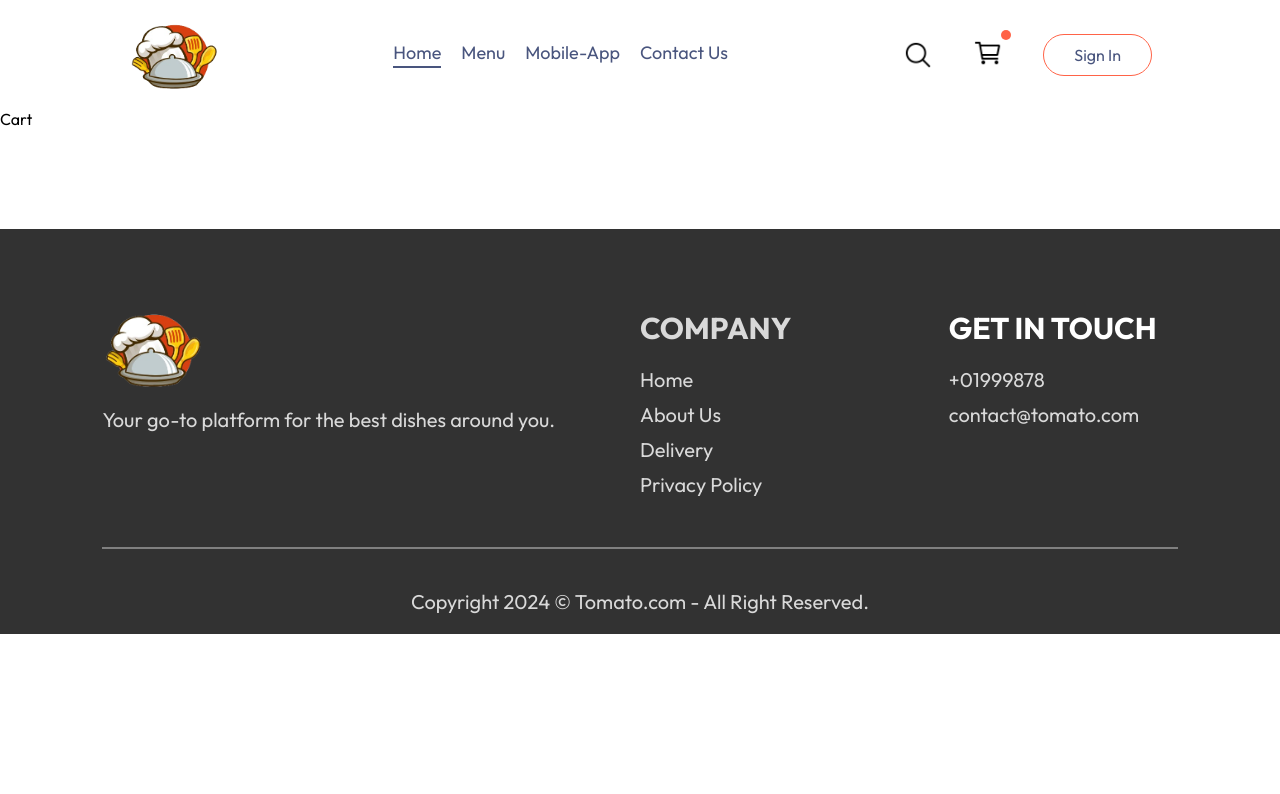
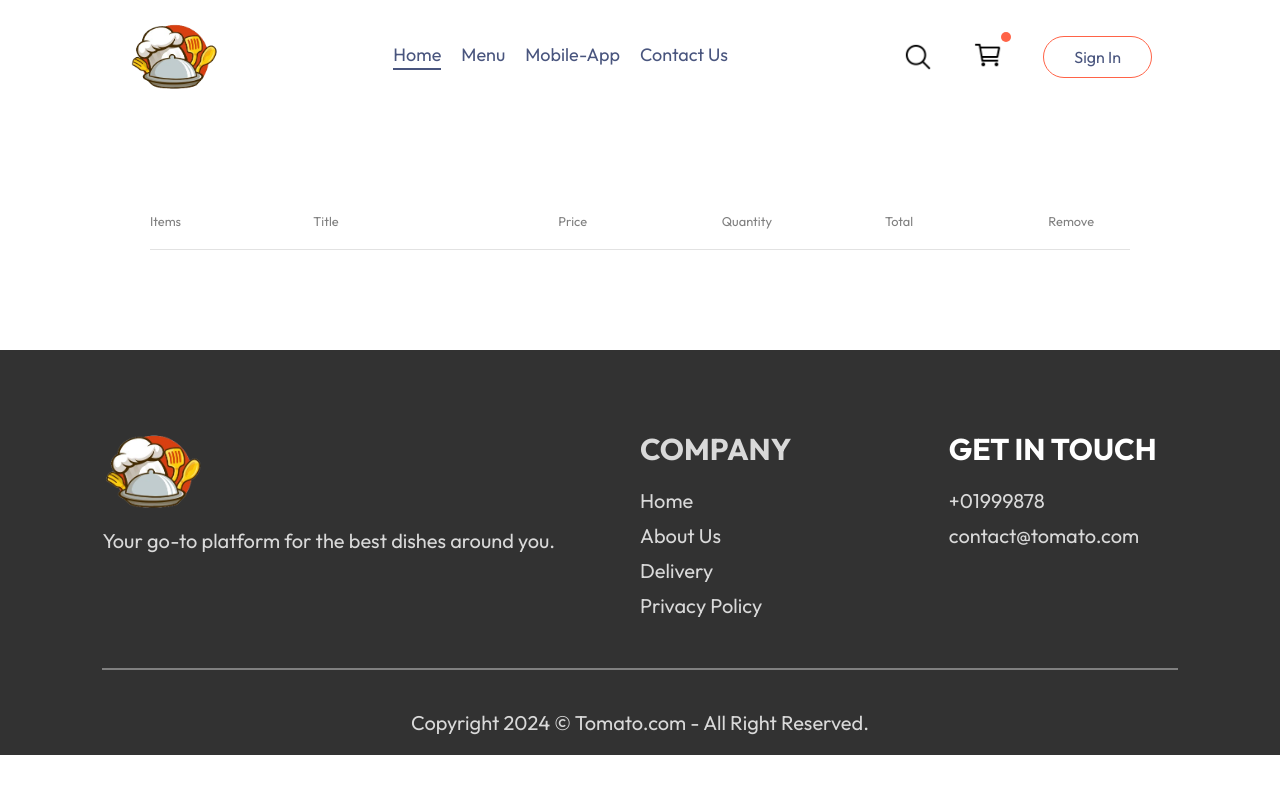
Before and after one commit to Rushali5656/food-del, a React (Vite) app: page /cart in a window 1280 px wide. Shown: the top 794 px of the page. Built offline with nearby package versions, Linux system fonts and the light colour scheme.

Commit message:
cart page

```diff
--- a/src/App.jsx
+++ b/src/App.jsx
@@ -2,11 +2,12 @@
 import Navbar from './components/Navbar/Navbar'
 import { Route, Routes } from 'react-router-dom'
 import Home from './pages/Home/Home'
-import Cart from './pages/Cart/Cart'
+
 import PlaceOrder from './pages/PlaceOrder/PlaceOrder'
 import Footer from './components/Footer/Footer'
 import { useState } from 'react'
 import LoginPopup from './components/LoginPopup/LoginPopup'
+import Cart from './components/Cart/Cart'
 
 function App() {
   const[showLogin,setShowLogin]=useState(false)
--- a/src/assets/assets.js
+++ b/src/assets/assets.js
@@ -10,6 +10,7 @@ import plus from "./plus.png";
 import minus from "./minus.png";
 import google from "./google.png";
 import app from "./app.png";
+import cross from "./cross.png";
 export const assets = {
   food,
   cart,
@@ -19,6 +20,7 @@ export const assets = {
   minus,
   google,
   app,
+  cross,
 };
 export const menu_list = [
   { menu_name: "Salad", menu_image: sandwich },
--- /dev/null
+++ b/src/components/Cart/Cart.css
@@ -0,0 +1,26 @@
+.cart {
+  margin-top: 100px;
+  padding: 0px 150px;
+}
+.cart-items-title {
+  display: grid;
+  grid-template-columns: 1fr 1.5fr 1fr 1fr 1fr 0.5fr;
+  align-items: center;
+  color: grey;
+  font-size: max(1vw, 12px);
+}
+.cart-items-item {
+  margin: 10px 0px;
+  color: black;
+}
+.cart-items-item img {
+  width: 50px;
+}
+.cart hr {
+  height: 1px;
+  background-color: #e2e2e2;
+  border: none;
+}
+.cart-items-item .cross {
+  cursor: pointer;
+}
--- /dev/null
+++ b/src/components/Cart/Cart.jsx
@@ -0,0 +1,45 @@
+// import React from 'react'
+import { useContext } from "react";
+import "./Cart.css"
+import { StoreContext } from "../../context/StoreContext";
+
+const Cart = () => {
+    const {cartItems,food_list,removeFromCart}=useContext(StoreContext);
+
+  return (
+    <div className="cart">
+        <div className="cart-items"><div className="cart-items-title"><p>Items</p>
+        <p>Title</p>
+        <p>Price</p>
+        <p>Quantity</p>
+        <p>Total</p>
+        <p>Remove</p>
+        </div></div>
+        <br/>
+        <hr/>
+        {food_list.map((item, index) => {
+  if (cartItems[item._id] > 0) {
+    return (
+        <>
+      <div key={index} className="cart-items-title cart-items-item">
+      <img src={item.image}alt=""/>
+      <p>{item.name}</p>
+      <p>{item.price}</p>
+      <p>{cartItems[item._id]}</p>
+      <p>{item.price*cartItems[item._id]}</p>
+      <p onClick ={()=>removeFromCart(item._id)} className="cross">x</p>
+
+      </div>
+      <hr/></>
+
+    );
+
+  }
+  return null;
+})}
+    </div>
+
+  )
+}
+
+export default Cart
--- a/src/components/LoginPopup/LoginPopup.jsx
+++ b/src/components/LoginPopup/LoginPopup.jsx
@@ -10,14 +10,13 @@ const LoginPopup = ({setShowLogin}) => {
       <form action="" className="login-popup-container">
         <div className="login-popup-title">
 <h2>{currState}</h2>
-<img src={assets.minus} alt="" onClick={()=>setShowLogin(false)}/>
+<img src={assets.cross} alt="" onClick={()=>setShowLogin(false)}/>
         </div>
         <div className="login-popup-inputs">
             {currState==="Login"?<></>:<input type="text" placeholder="Enter Your Name" required/>
             }
             <input type="email" placeholder="Enter Your Email" required/>
             <input type="password" placeholder="Enter Your Password" required/>
-
         </div>
         <button>{currState==="Sign Up"?"Create account":"Login"}</button>
         <div className="login-popup-condition"><input type="checkbox" required/>
--- a/src/components/Navbar/Navbar.jsx
+++ b/src/components/Navbar/Navbar.jsx
@@ -9,7 +9,7 @@ function Navbar({setShowLogin}) {
   return (
     <div className='navbar'>
 
-      <img src={assets.food} alt='Food' className='logo'/>
+      <Link to="/home"><img src={assets.food} alt='Food' className='logo'/></Link>
       <ul className="navbar-menu">
       <li onClick={() => setMenu("home")} className={menu === "home" ? "active" : ""}>
   <Link to="/home">Home</Link>
@@ -19,7 +19,7 @@ function Navbar({setShowLogin}) {
       <div className="navbar-right">
         <img src={assets.search} alt='search' className='icon'/>
         <div className="navbar-search-icon">
-          <img src={assets.cart} alt='cart' className='icon'/>
+          <Link to ="/cart"><img src={assets.cart} alt='cart' className='icon'/></Link>
           <div className='dot'></div>
 
 
```
Also changed, not shown: src/assets/cross.png (added).
